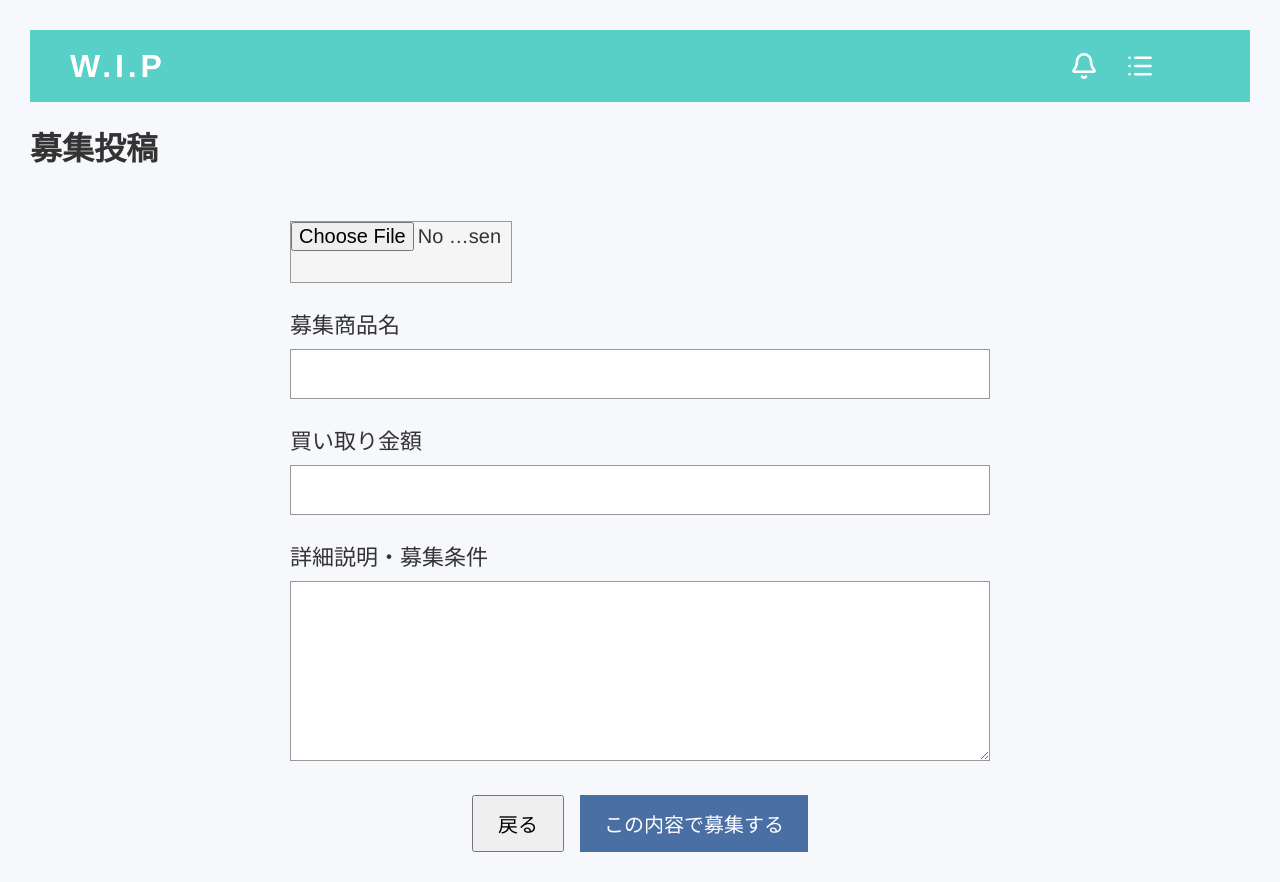
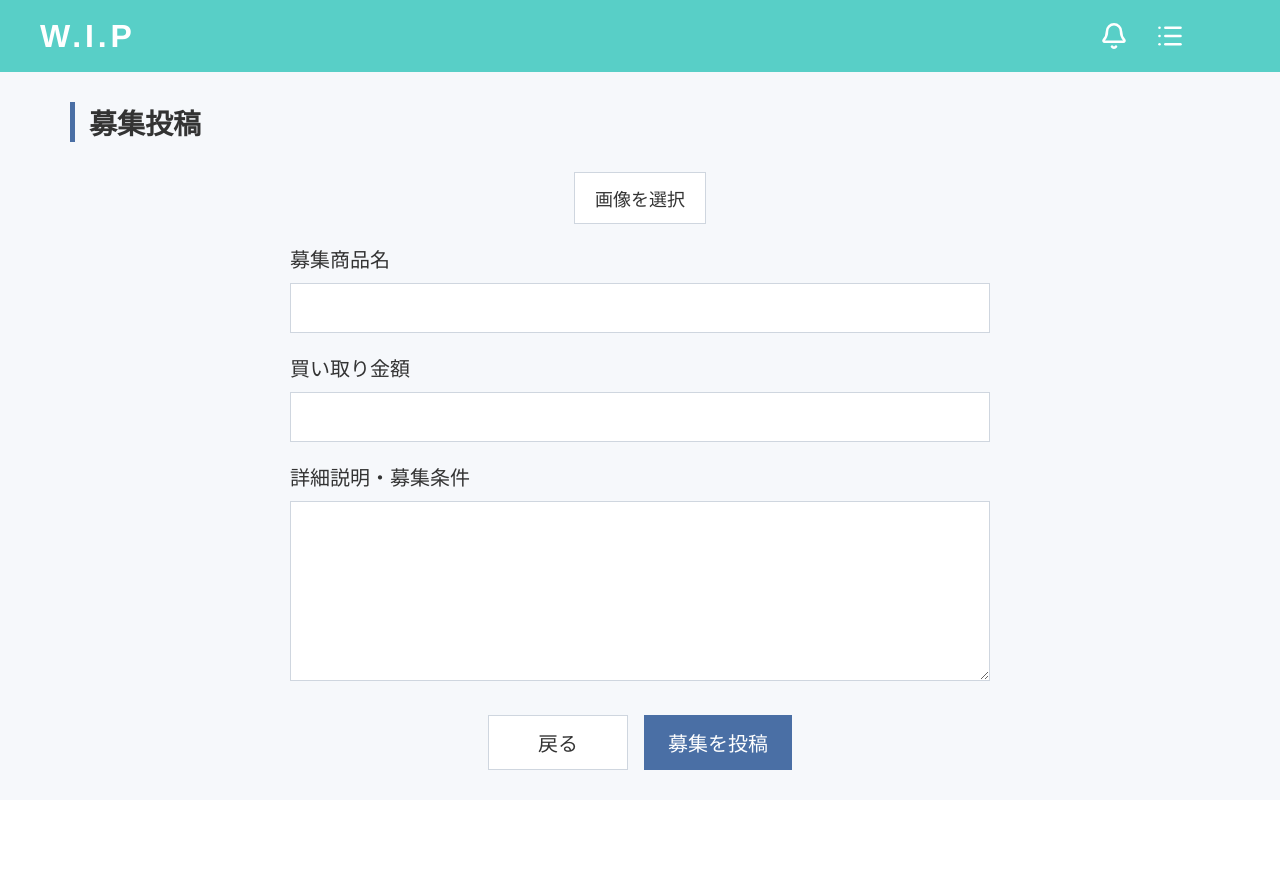
Before and after one commit to anenene3/wanted-item-app, a React app in the folder frontend/: page /item-post in a window 1280 px wide. After the commit the page ends 800 px from the top, so only its background shows below. Built offline with nearby package versions, Linux system fonts and the light colour scheme; sample sign-in values are in the browser's storage; the HTML template or start-up script is replaced by a standard one.

Commit message:
募集投稿画面・アカウント編集/削除画面の見た目の調整完了

```diff
--- a/frontend/src/App.css
+++ b/frontend/src/App.css
@@ -186,39 +186,63 @@
 
 
 
+
 .item-post {
+  width: min(100%, 1200px);
+  margin: 0 auto;
   padding: 30px;
+  box-sizing: border-box;
 }
 
 .item-post-contents {
   max-width: 700px;
   margin: 0 auto;
 }
+
+.item-post-title {
+  font-size: 28px;
+  font-weight: 600;
+  margin: 0 0 30px;
+  padding-left: 14px;
+  border-left: 5px solid #4a6fa5;
+  text-align: left;
+}
+
+.item-post-contents p {
+  font-size: 20px;
+  margin-top: 20px;
+  margin-bottom: 10px;
+  text-align: left;
+}
+
+.item-post-image-area {
+  text-align: center;
+}
+
 .item-post-image-preview {
   display: block;
   width: 240px;
   height: 180px;
-  margin-top: 16px;
+  margin: 16px auto 30px;
   object-fit: cover;
+}
+
+.item-post-image-input {
+  display: none;
+}
+
+.item-post-image-button {
+  display: inline-block;
+  padding: 12px 20px;
+  font-size: 18px;
   border: 1px solid #cfd6df;
   background-color: #fff;
+  cursor: pointer;
+  transition: background-color 0.2s;
 }
 
-.item-post-contents p {
-  font-size: 22px;
-  margin-top: 24px;
-  margin-bottom: 10px;
-  text-align: left;
-}
-
-.item-post-image {
-  width: 220px;
-  height: 60px;
-  font-size: 20px;
-  margin-top: 30px;
-  border: 1px solid #999;
-  background-color: #f5f5f5;
-  cursor: pointer;
+.item-post-image-button:hover {
+  background-color: #f7f9fb;
 }
 
 .item-post-name,
@@ -228,7 +252,8 @@
   box-sizing: border-box;
   font-size: 20px;
   padding: 12px;
-  border: 1px solid #999;
+  border: 1px solid #cfd6df;
+  background-color: #fff;
 }
 
 .item-post-name,
@@ -239,6 +264,14 @@
 .item-post-description {
   min-height: 180px;
   resize: vertical;
+}
+
+.item-post-name:focus,
+.item-post-price:focus,
+.item-post-description:focus {
+  outline: none;
+  border-color: #58cfc7;
+  box-shadow: 0 0 0 3px rgba(88, 207, 199, 0.12);
 }
 
 .item-post-button-area {
@@ -252,6 +285,7 @@
 .item-post-cancel-button {
   padding: 12px 24px;
   font-size: 20px;
+  min-width: 140px;
 }
 
 .item-post-post-button {
@@ -259,13 +293,24 @@
   background-color: #4a6fa5;
   color: white;
   cursor: pointer;
+  transition: background-color 0.2s;
+}
+
+.item-post-post-button:hover {
+  background-color: #3f618f;
 }
 
 .item-post-cancel-button {
+  border: 1px solid #cfd6df;
+  background-color: #fff;
+  color: #333;
   cursor: pointer;
+  transition: background-color 0.2s;
 }
 
-
+.item-post-cancel-button:hover {
+  background-color: #f7f9fb;
+}
 
 
 
@@ -533,7 +578,19 @@
 
 
 .account-edit {
+  width: min(100%, 1200px);
+  margin: 0 auto;
   padding: 30px;
+  box-sizing: border-box;
+}
+
+.account-edit-title {
+  font-size: 28px;
+  font-weight: 600;
+  margin: 0 0 18px;
+  padding-left: 14px;
+  border-left: 5px solid #4a6fa5;
+  text-align: left;
 }
 
 .account-edit-contents {
@@ -542,8 +599,8 @@
 }
 
 .account-edit-contents p {
-  font-size: 22px;
-  margin-top: 24px;
+  font-size: 20px;
+  margin-top: 20px;
   margin-bottom: 10px;
   text-align: left;
 }
@@ -556,7 +613,16 @@
   box-sizing: border-box;
   font-size: 20px;
   padding: 12px;
-  border: 1px solid #999;
+  border: 1px solid #cfd6df;
+  background-color: #fff;
+}
+
+.account-edit-user-name:focus,
+.account-edit-password:focus,
+.account-edit-confirm-password:focus {
+  outline: none;
+  border-color: #58cfc7;
+  box-shadow: 0 0 0 3px rgba(88, 207, 199, 0.12);
 }
 
 .account-edit-send-button {
@@ -568,6 +634,11 @@
   background-color: #4a6fa5;
   color: white;
   cursor: pointer;
+  transition: background-color 0.2s;
+}
+
+.account-edit-send-button:hover {
+  background-color: #3f618f;
 }
 
 .account-edit-cancel-button {
@@ -575,9 +646,14 @@
   margin-top: 16px;
   padding: 12px 24px;
   font-size: 20px;
-  border: 1px solid #999;
-  background-color: #f5f5f5;
+  border: 1px solid #cfd6df;
+  background-color: #fff;
   cursor: pointer;
+  transition: background-color 0.2s;
+}
+
+.account-edit-cancel-button:hover {
+  background-color: #f7f9fb;
 }
 
 .account-edit-delete-button {
@@ -589,6 +665,11 @@
   background-color: #c94f4f;
   color: white;
   cursor: pointer;
+  transition: background-color 0.2s;
+}
+
+.account-edit-delete-button:hover{
+  background-color: #b84444;
 }
 
 
@@ -884,8 +965,8 @@
 .header-user-dropdown {
   position: absolute;
   top: 100%;
-  right: -28px;
-  margin-top: 12px;
+  right: -18px;
+  margin-top: 0px;
 
   min-width: 140px;
   background-color: white;
--- a/frontend/src/pages/AccountEdit.jsx
+++ b/frontend/src/pages/AccountEdit.jsx
@@ -123,9 +123,11 @@ function AccountEdit(){
   };
 
   return(
+    <>
+      <Header />
       <div className="account-edit">
-      <Header />
-      <h1>アカウント編集</h1>
+
+        <h1 className="account-edit-title">アカウント編集</h1>
         <div className="account-edit-contents">
           <p>ユーザーネーム：</p>
 
@@ -173,6 +175,7 @@ function AccountEdit(){
           />
         </div>
       </div>
+    </>
   )
 }
 
--- a/frontend/src/pages/ItemPost.jsx
+++ b/frontend/src/pages/ItemPost.jsx
@@ -142,18 +142,14 @@ function ItemPost() {
   };
 
   return (
+    <>
+      <Header />
       <div className="item-post">
-      <Header />
-      <h1>募集投稿</h1>
+
+        <h1 className="item-post-title">募集投稿</h1>
 
         <div className="item-post-contents">
-        <input
-          className="item-post-image"
-          type="file"
-          accept="image/*"
-          onChange={handleFileChange}
-        />
-
+          <div className="item-post-image-area">
             {previewUrl && (
               <img
                 className="item-post-image-preview"
@@ -161,6 +157,20 @@ function ItemPost() {
                 alt="選択した画像のプレビュー"
               />
             )}
+            <input
+              id="item-post-image-input"
+              className="item-post-image-input"
+              type="file"
+              accept="image/*"
+              onChange={handleFileChange}
+            />
+
+            <label htmlFor="item-post-image-input" className="item-post-image-button">
+              画像を選択
+            </label>
+
+          </div>
+
 
           <p>募集商品名</p>
           <input
@@ -193,12 +203,13 @@ function ItemPost() {
             <input
               className="item-post-post-button"
               type="button"
-            value="この内容で募集する"
+              value="募集を投稿"
               onClick={handleSubmit}
             />
           </div>
         </div>
       </div>
+    </>
   );
 }
 
--- a/frontend/src/pages/MyItemList.jsx
+++ b/frontend/src/pages/MyItemList.jsx
@@ -39,7 +39,7 @@ function MyItemList() {
               name={item.itemName}
               imagePath={item.imagePath}
               price={item.price}
-              onClick={() => navigate(`/item-edit/${item.itemId}`)}
+              onClick={() => navigate(`/item-detail/${item.itemId}`)}
             />
           ))}
         </div>
```
Lines whose indentation alone changed are shown as unchanged.
